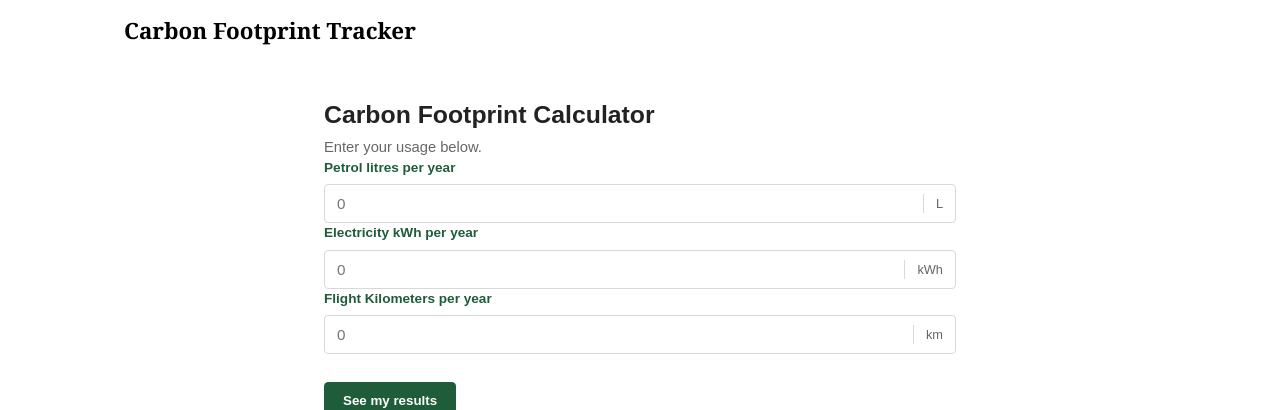
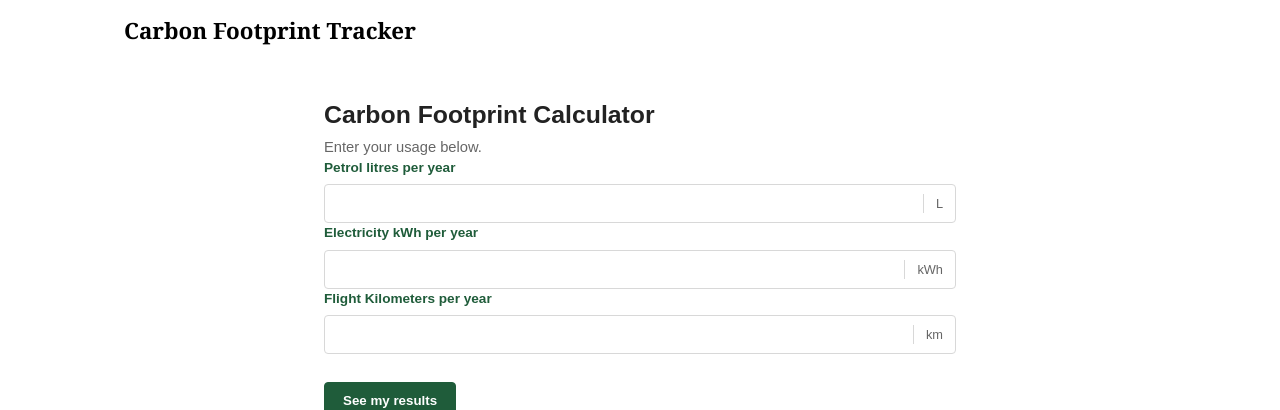
Before and after one commit to prabit007/carbon-footprint-tracker-v1, a React (Vite) app: page / in a window 1280 px wide. Both pictures are taken after a click on the button "Calculate my Carbon Footprint". Shown: the top 410 px of the page. Built offline with nearby package versions, Linux system fonts and the light colour scheme.

Commit message:
form fields changes

```diff
--- a/src/components/FormField.jsx
+++ b/src/components/FormField.jsx
@@ -21,7 +21,6 @@ export default function FormField({
         <input
           type="number"
           value={value}
-          placeholder={placeholder || '0'}
           onChange={(event) => onChange(event.target.value)}
           className="flex-1 border-none bg-transparent px-3 py-2.5 text-[0.95rem] focus:outline-none"
         />
```
